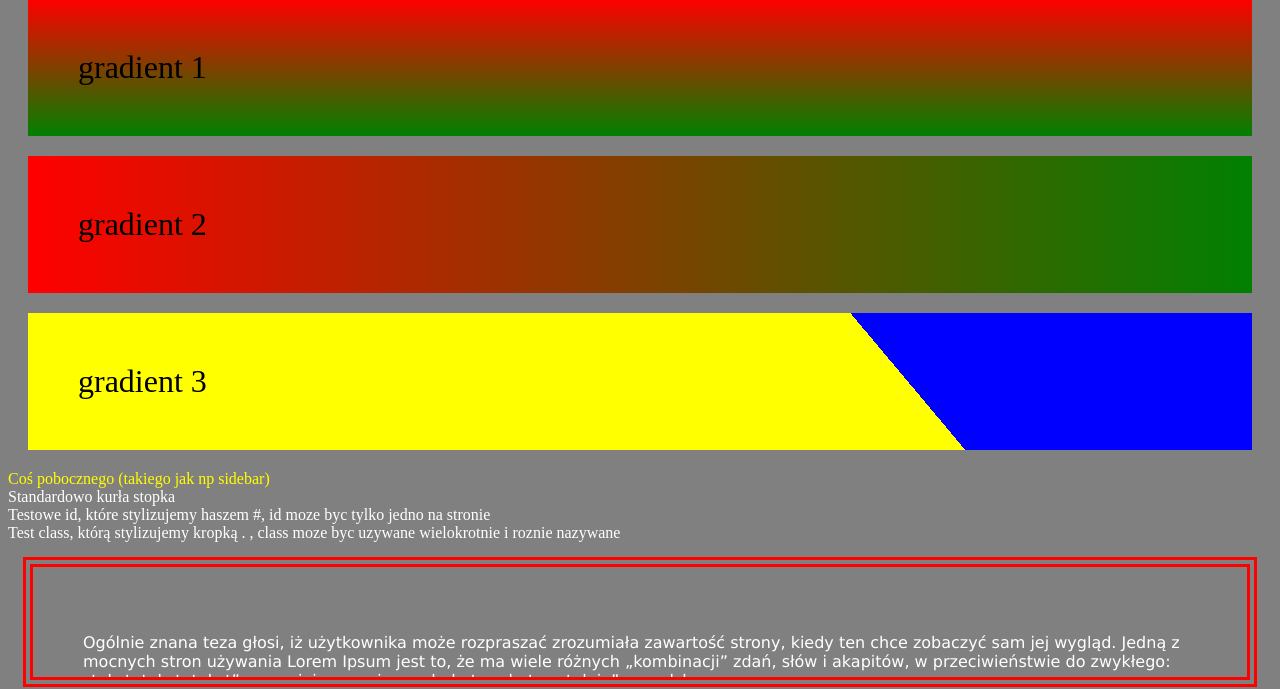
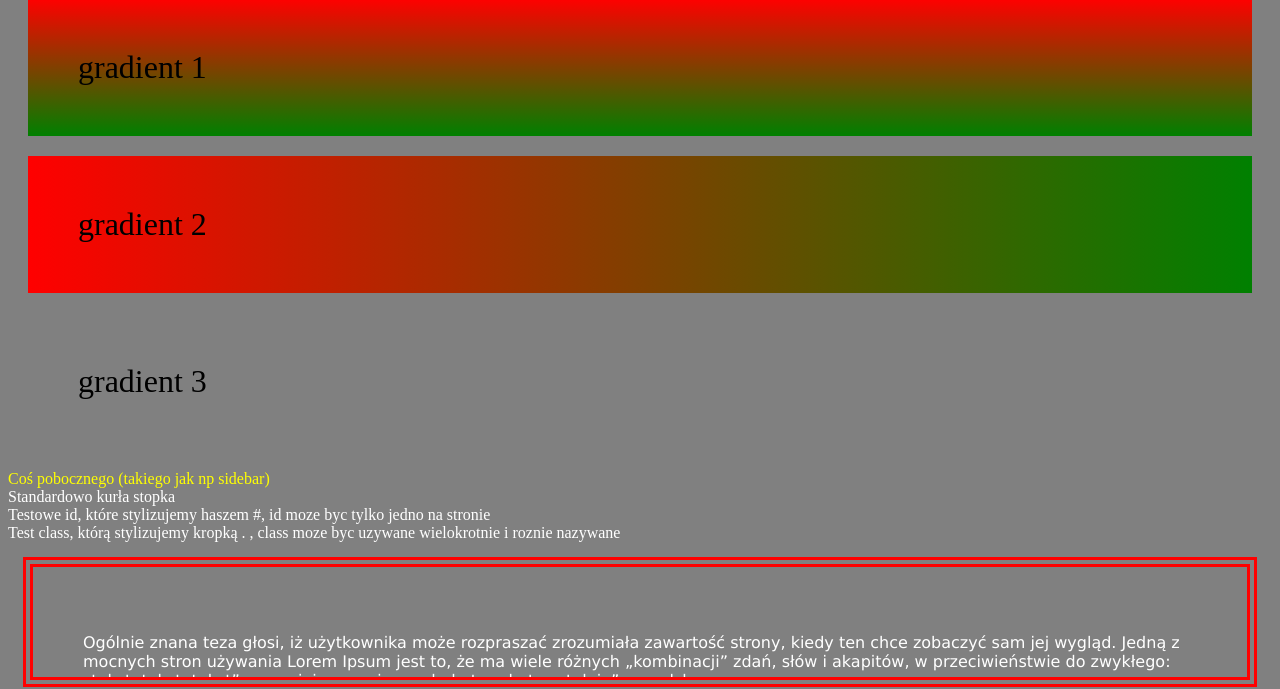
Before and after one commit to kacperwalter/code-notes, a PHP site: page /notatki.html in a window 1280 px wide. Shown: the part 475-1164 px from the top of the page. Run offline with PHP 8.4, Linux system fonts and the light colour scheme.

Commit message:
starting 2day

```diff
--- a/HTML/style.css
+++ b/HTML/style.css
@@ -222,5 +222,9 @@ body header .paragraf3 {
     margin: 20px;
     font-size: 200%;
     color: black;
-    background-image: linear-gradient(50deg, yellow 70%, blue 30%);
+    background-image: linear-gradient(50deg, yellow 70%, blue 30%gdf);
 }
+
+
+
+/* CIENIE */
```
